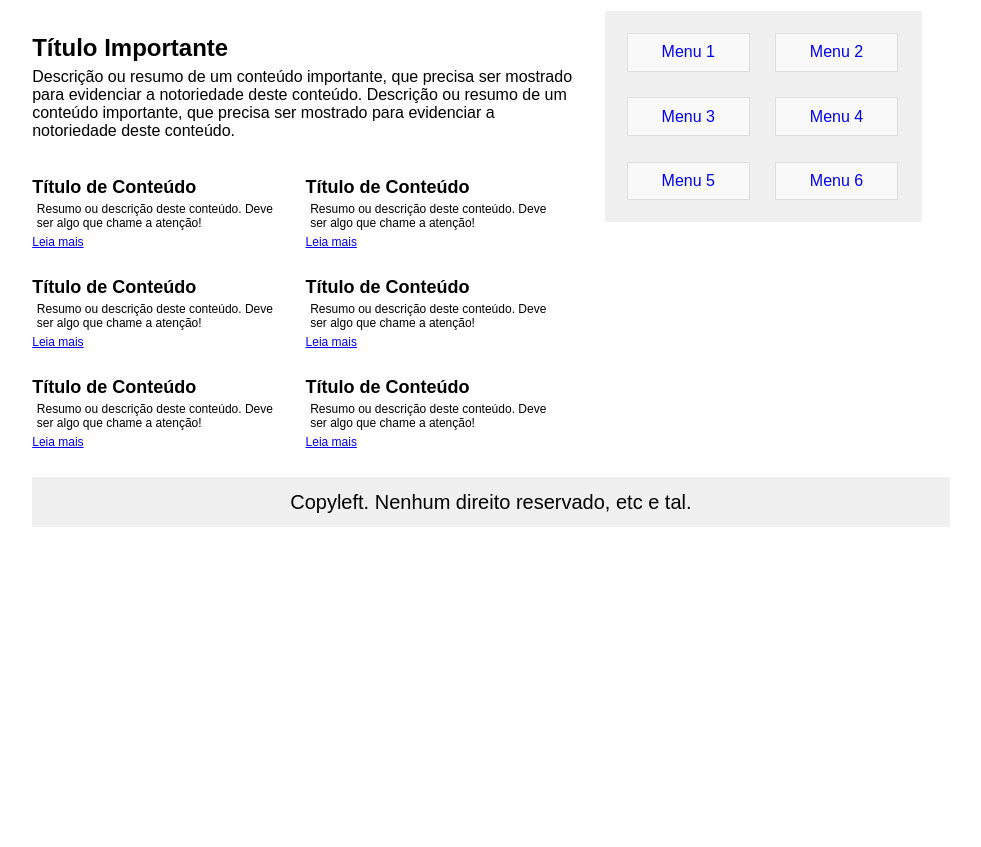
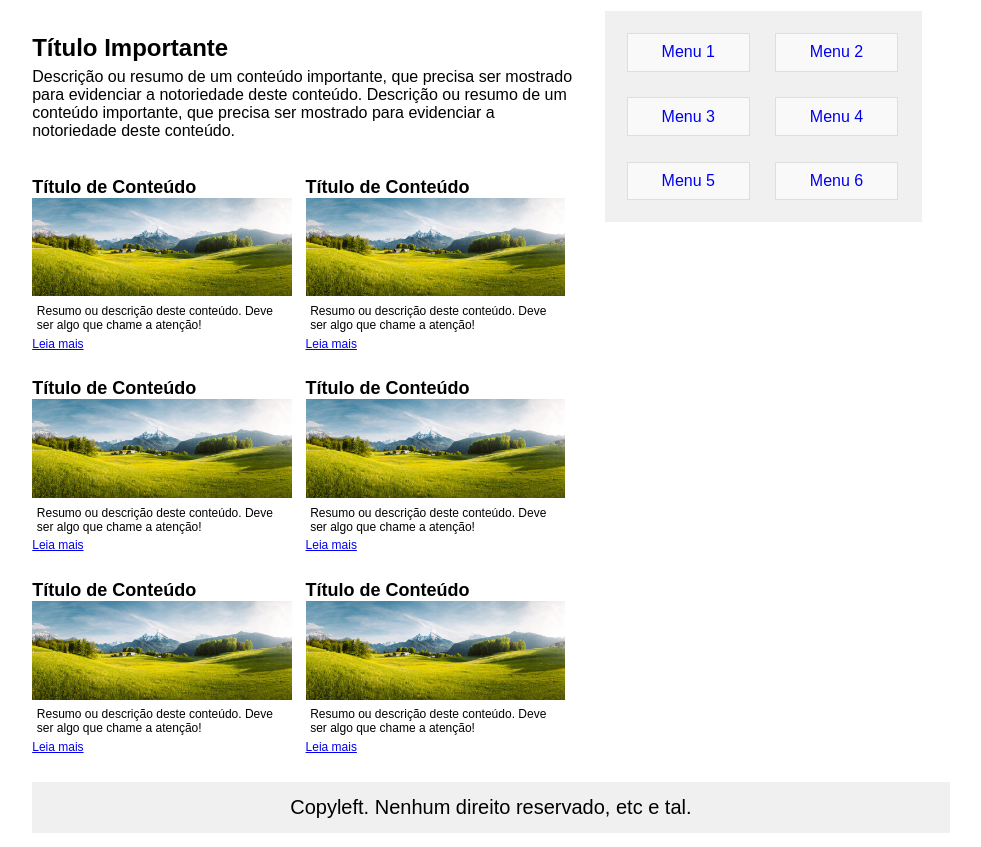
Before and after one commit to jvds-dev/fluid-layout, a plain HTML site: page index.html in a window 1280 px wide. Shown: the part 40-887 px from the top of the page, without its empty margins (163-1144 px from the left). Before the commit the page ends 800 px from the top, so only its background shows below. Drawn offline with Linux system fonts and the light colour scheme.

Commit message:
articles images

```diff
--- a/index.html
+++ b/index.html
@@ -38,20 +38,7 @@
 								Título de Conteúdo
 							</h2>
 
-							<p class="brief">
-								Resumo ou
-							 	descrição deste
-							 	conteúdo. Deve ser algo que chame
-							 	a atenção!
-							</p>
-
-							<a href="#">Leia mais</a>
-						</article>
-
-						<article class="last-content-call">
-							<h2 class="secondary-title">
-								Título de Conteúdo
-							</h2>
+							<img src="images/landscape.jpg" width="350">
 
 							<p class="brief">
 								Resumo ou
@@ -67,6 +54,7 @@
 							<h2 class="secondary-title">
 								Título de Conteúdo
 							</h2>
+							<img src="images/landscape.jpg" width="350">
 
 							<p class="brief">
 								Resumo ou
@@ -82,6 +70,7 @@
 							<h2 class="secondary-title">
 								Título de Conteúdo
 							</h2>
+							<img src="images/landscape.jpg" width="350">
 
 							<p class="brief">
 								Resumo ou
@@ -97,6 +86,7 @@
 							<h2 class="secondary-title">
 								Título de Conteúdo
 							</h2>
+							<img src="images/landscape.jpg" width="350">
 
 							<p class="brief">
 								Resumo ou
@@ -112,6 +102,23 @@
 							<h2 class="secondary-title">
 								Título de Conteúdo
 							</h2>
+							<img src="images/landscape.jpg" width="350">
+
+							<p class="brief">
+								Resumo ou
+							 	descrição deste
+							 	conteúdo. Deve ser algo que chame
+							 	a atenção!
+							</p>
+
+							<a href="#">Leia mais</a>
+						</article>
+
+						<article class="last-content-call">
+							<h2 class="secondary-title">
+								Título de Conteúdo
+							</h2>
+							<img src="images/landscape.jpg" width="350">
 
 							<p class="brief">
 								Resumo ou
--- a/style.css
+++ b/style.css
@@ -5,6 +5,10 @@
 
 html {
     font-family: Arial, Helvetica, sans-serif;
+}
+
+img{
+    max-width: 100%;
 }
 
 .container{
```
Also changed, not shown: images/landscape.jpg (added).
